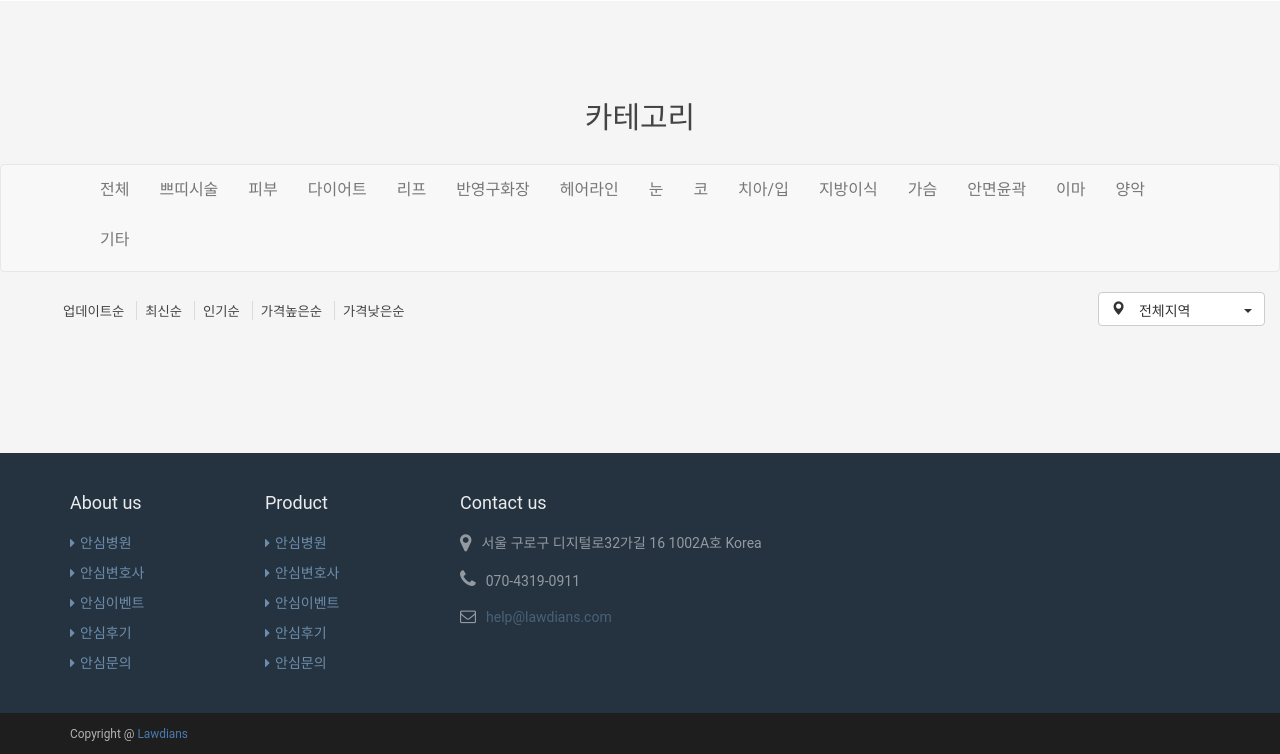
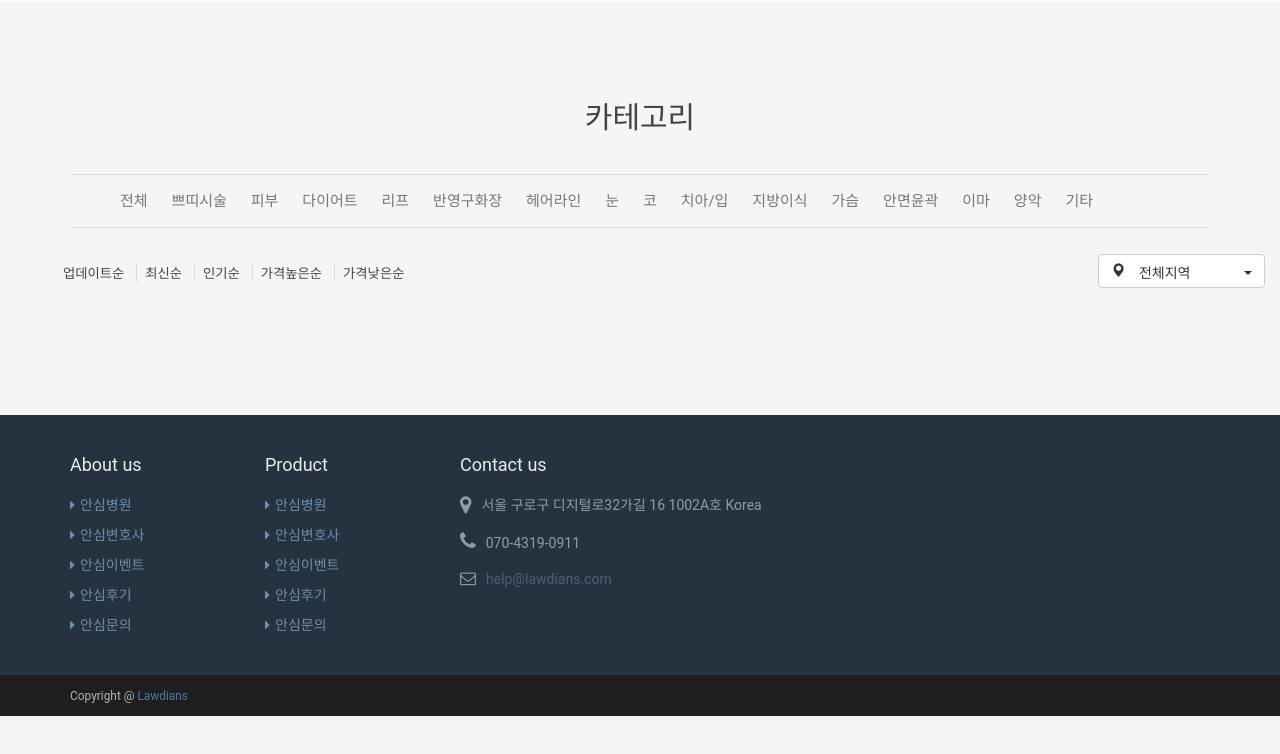
Before and after one commit to zaiyou12/lawdians, a Flask app: page /event in a window 1280 px wide. Shown: the part 1080-1834 px from the top of the page. After the commit the page ends 1796 px from the top, so only its background shows below. Run offline with Flask 2, Linux system fonts and the light colour scheme; some libraries are stand-ins or nearby versions.

Commit message:
fix category bar in hospital page

```diff
--- a/templates/base_hospital_event.html
+++ b/templates/base_hospital_event.html
@@ -2,7 +2,7 @@
 {% block styles %}
     {{ super() }}
     <!-- Custom CSS -->
-    <link rel="stylesheet" href="{{url_for('static', filename='assets/css/hospital.css')}}">
+    <link rel="stylesheet" href="{{ url_for('static', filename='assets/css/hospital.css') }}">
 {% endblock styles %}
 {% block body_attribs %}class="about-page"{% endblock body_attribs %}
 {% block content %}
@@ -33,20 +33,8 @@
 
     <section class="section padding-top-section">
         <h2 class="title text-center">카테고리</h2>
-    <nav class="navbar navbar-default hospital-category">
         <div class="container">
-            <!-- Brand and toggle get grouped for better mobile display -->
-            <div class="navbar-header">
-                <button type="button" class="navbar-toggle collapsed" data-toggle="collapse"
-                        data-target="#hospital-category" aria-expanded="false">
-                    <span class="sr-only">Toggle navigation</span>
-                    <span class="icon-bar"></span>
-                    <span class="icon-bar"></span>
-                    <span class="icon-bar"></span>
-                </button>
-            </div>
-            <div class="collapse navbar-collapse" id="hospital-category">
-                <ul class="nav navbar-nav">
+            <ul class="hospital-category2">
                 <li><a role="button">전체</a></li>
                 <li><a role="button">쁘띠시술</a></li>
                 <li><a role="button">피부</a></li>
@@ -65,8 +53,6 @@
                 <li><a role="button">기타</a></li>
             </ul>
         </div>
-        </div>
-    </nav><!-- hospital-categort -->
         <div class="search-filter clearfix">
             <div class="col-md-6">
                 <ul class="filter-sorting">
@@ -89,10 +75,10 @@
             </div>
             <div class="col-md-6">
                 <div class="dropdown address-filter">
-                <button class="btn btn-default dropdown-toggle" type="button" id="dropdownMenu1" data-toggle="dropdown"
+                    <button class="btn btn-default dropdown-toggle" type="button" id="dropdownMenu1"
+                            data-toggle="dropdown"
                             aria-haspopup="true" aria-expanded="true">
-                    <span
-                            class="glyphicon glyphicon-map-marker">전체지역</span>
+                        <span class="glyphicon glyphicon-map-marker">전체지역</span>
                         <span class="caret"></span>
                     </button>
                     <ul class="dropdown-menu" aria-labelledby="dropdownMenu1">
```
Lines whose indentation alone changed are shown as unchanged.
